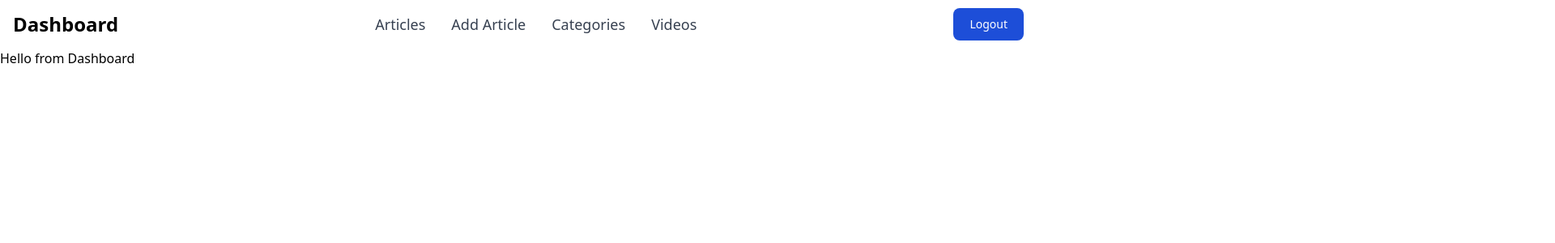
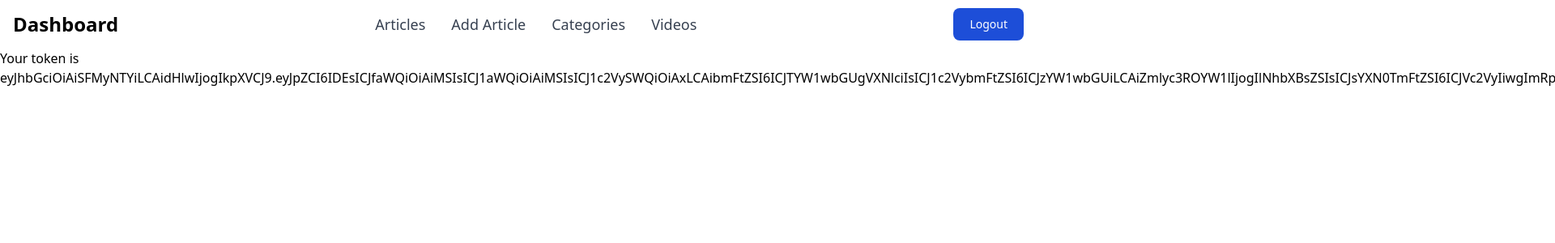
Before and after one commit to alim1496/news-portal, a React (Create React App) app in the folder client/: page /admin in a window 1280 px wide. Shown: the top 300 px of the page at 81% size, 1920 px wide, since content can reach past the window. Built offline with nearby package versions, Linux system fonts and the light colour scheme; sample sign-in values are in the browser's storage.

Commit message:
show token for test

```diff
--- a/client/src/pages/Dashboard.js
+++ b/client/src/pages/Dashboard.js
@@ -1,8 +1,11 @@
 import React from "react";
+import Auth from "../utils/auth";
 
 const Dashboard = () => {
     return (
-        <div className="container mx-auto">Hello from Dashboard</div>
+        <div className="container mx-auto">
+            Your token is {Auth.getToken()}
+        </div>
     );
 }
 
```
Also changed, not shown: 2 other files (tests, documents, lock files or other folders).
